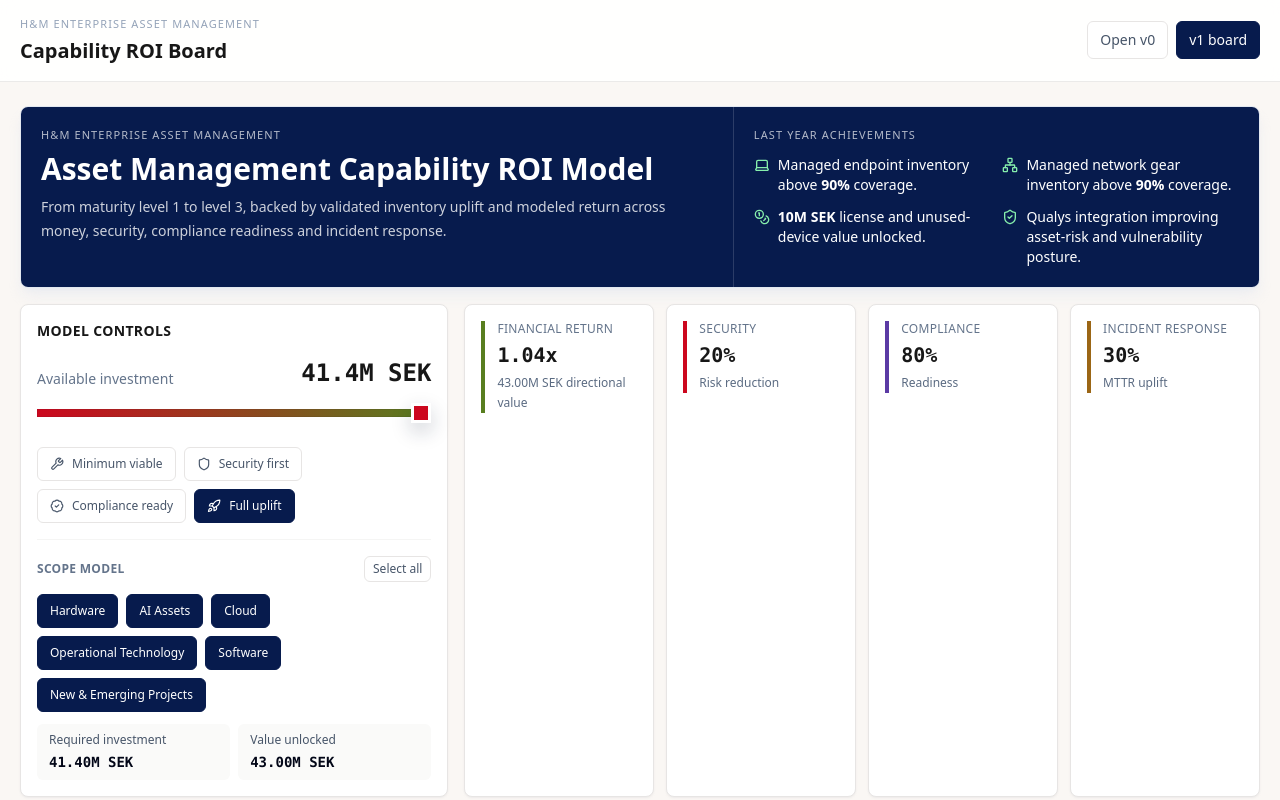
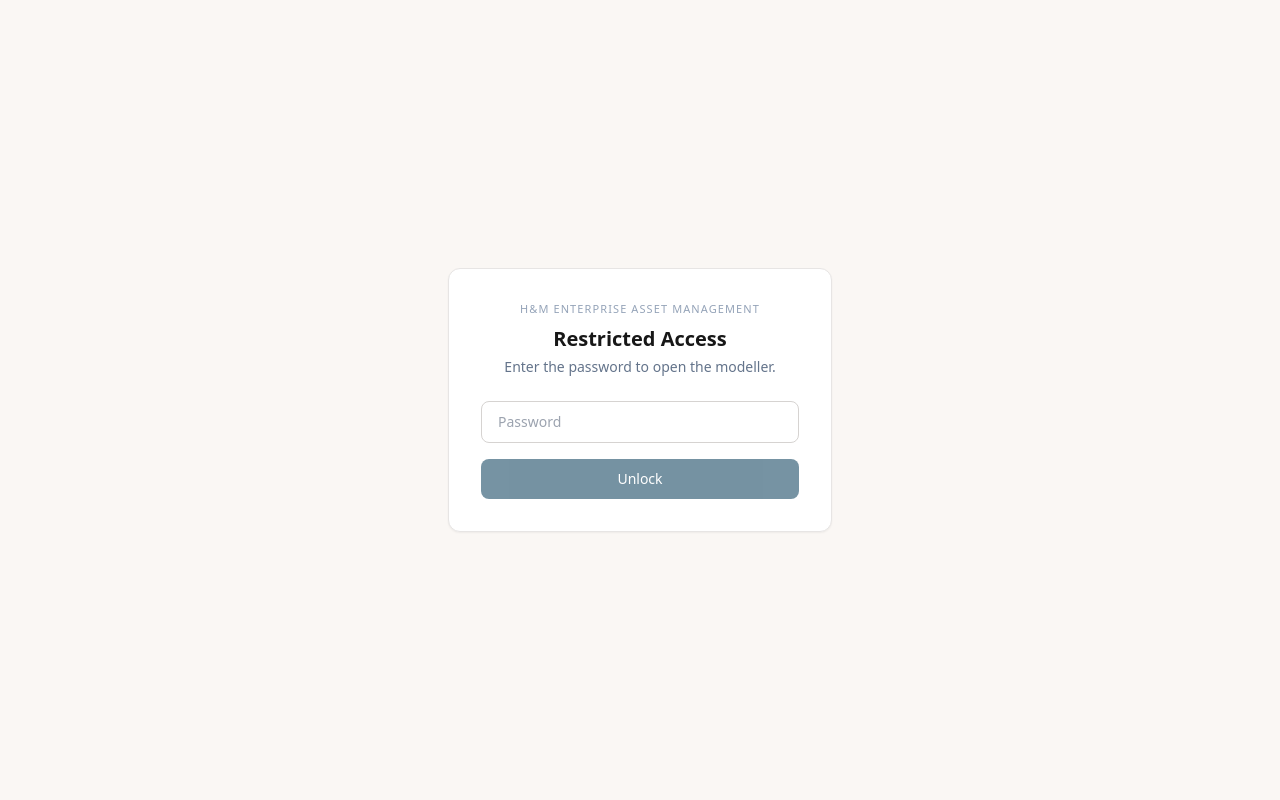
Before and after one commit to panky7/EITAM, a React (Vite) app: page / in a window 1280 px wide. Shown: the top 800 px of the page. Built offline with nearby package versions, Linux system fonts and the light colour scheme.

Commit message:
Add static password gate authentication for session access

```diff
--- a/src/App.tsx
+++ b/src/App.tsx
@@ -1,4 +1,5 @@
 import { useState } from 'react';
+import { PasswordGate } from './components/PasswordGate';
 import { TabNav, type AppPage } from './components/TabNav';
 import { AiRiskView } from './components/views/AiRiskView';
 import { BudgetWhatIf } from './components/views/BudgetWhatIf';
@@ -7,11 +8,20 @@
 import { WorkstreamDetail } from './components/views/WorkstreamDetail';
 import { WorkstreamWhatIf } from './components/views/WorkstreamWhatIf';
 import { CapabilityRoiBoard } from './components/views/CapabilityRoiBoard';
+import { AUTH_STORAGE_KEY } from './data/auth';
 import { WORKSTREAMS } from './data/workstreams';
 import { INK, PAPER } from './lib/format';
 import { appVersionFromPath } from './lib/versioning';
 
 export default function App() {
+  const [unlocked, setUnlocked] = useState(
+    () => sessionStorage.getItem(AUTH_STORAGE_KEY) === 'unlocked'
+  );
+
+  if (!unlocked) {
+    return <PasswordGate onUnlock={() => setUnlocked(true)} />;
+  }
+
   const version = appVersionFromPath(window.location.pathname);
 
   if (version === 'v0') {
--- /dev/null
+++ b/src/components/PasswordGate.tsx
@@ -0,0 +1,98 @@
+import { useState, type FormEvent } from 'react';
+import { AUTH_STORAGE_KEY, PASSWORD_HASH } from '../data/auth';
+import { INK, PAPER } from '../lib/format';
+
+interface PasswordGateProps {
+  onUnlock: () => void;
+}
+
+async function sha256Hex(value: string): Promise<string> {
+  const encoder = new TextEncoder();
+  const buffer = await crypto.subtle.digest('SHA-256', encoder.encode(value));
+  const bytes = new Uint8Array(buffer);
+  return Array.from(bytes)
+    .map((b) => b.toString(16).padStart(2, '0'))
+    .join('');
+}
+
+export function PasswordGate({ onUnlock }: PasswordGateProps) {
+  const [password, setPassword] = useState('');
+  const [error, setError] = useState(false);
+  const [busy, setBusy] = useState(false);
+
+  const handleSubmit = async (e: FormEvent) => {
+    e.preventDefault();
+    if (!password.trim()) return;
+
+    setBusy(true);
+    setError(false);
+
+    try {
+      const hash = await sha256Hex(password.trim());
+      if (hash === PASSWORD_HASH) {
+        sessionStorage.setItem(AUTH_STORAGE_KEY, 'unlocked');
+        onUnlock();
+      } else {
+        setError(true);
+      }
+    } catch {
+      setError(true);
+    } finally {
+      setBusy(false);
+    }
+  };
+
+  return (
+    <div
+      className="flex min-h-screen items-center justify-center p-6"
+      style={{ backgroundColor: PAPER, color: INK }}
+    >
+      <div className="w-full max-w-sm rounded-xl border border-stone-200 bg-white p-8 shadow-sm">
+        <div className="mb-6 text-center">
+          <div className="text-[11px] font-medium uppercase tracking-widest text-slate-400">
+            H&M Enterprise Asset Management
+          </div>
+          <h1 className="mt-2 text-xl font-semibold">Restricted Access</h1>
+          <p className="mt-1 text-sm text-slate-500">
+            Enter the password to open the modeller.
+          </p>
+        </div>
+
+        <form onSubmit={handleSubmit} className="space-y-4">
+          <div>
+            <label htmlFor="password" className="sr-only">
+              Password
+            </label>
+            <input
+              id="password"
+              type="password"
+              autoComplete="current-password"
+              value={password}
+              onChange={(e) => {
+                setPassword(e.target.value);
+                setError(false);
+              }}
+              disabled={busy}
+              className="w-full rounded-lg border border-stone-300 px-4 py-2.5 text-sm outline-none transition focus:border-[#1B4B66] focus:ring-1 focus:ring-[#1B4B66] disabled:opacity-60"
+              placeholder="Password"
+            />
+            {error ? (
+              <p className="mt-2 text-sm text-[#C4432B]">
+                Incorrect password. Please try again.
+              </p>
+            ) : null}
+          </div>
+
+          <button
+            type="submit"
+            disabled={busy || !password.trim()}
+            className="w-full rounded-lg px-4 py-2.5 text-sm font-medium text-white transition hover:opacity-90 disabled:opacity-60"
+            style={{ backgroundColor: '#1B4B66' }}
+          >
+            {busy ? 'Checking…' : 'Unlock'}
+          </button>
+        </form>
+      </div>
+    </div>
+  );
+}
--- /dev/null
+++ b/src/data/auth.ts
@@ -0,0 +1,6 @@
+// SHA-256 hash of the static access password.
+// The plaintext password is never committed to source.
+export const PASSWORD_HASH =
+  '1466ef5c5fb290578ee1b1e9eb4ac33fa933ca823ee29723933991497d607be7';
+
+export const AUTH_STORAGE_KEY = 'eam-auth-unlocked';
```
Also changed, not shown: artifacts/superpowers/execution.md (added, +25 -0 lines), artifacts/superpowers/finish.md (added, +24 -0 lines), artifacts/superpowers/plan.md (added, +47 -0 lines), 1 other file (tests, documents, lock files or other folders).
